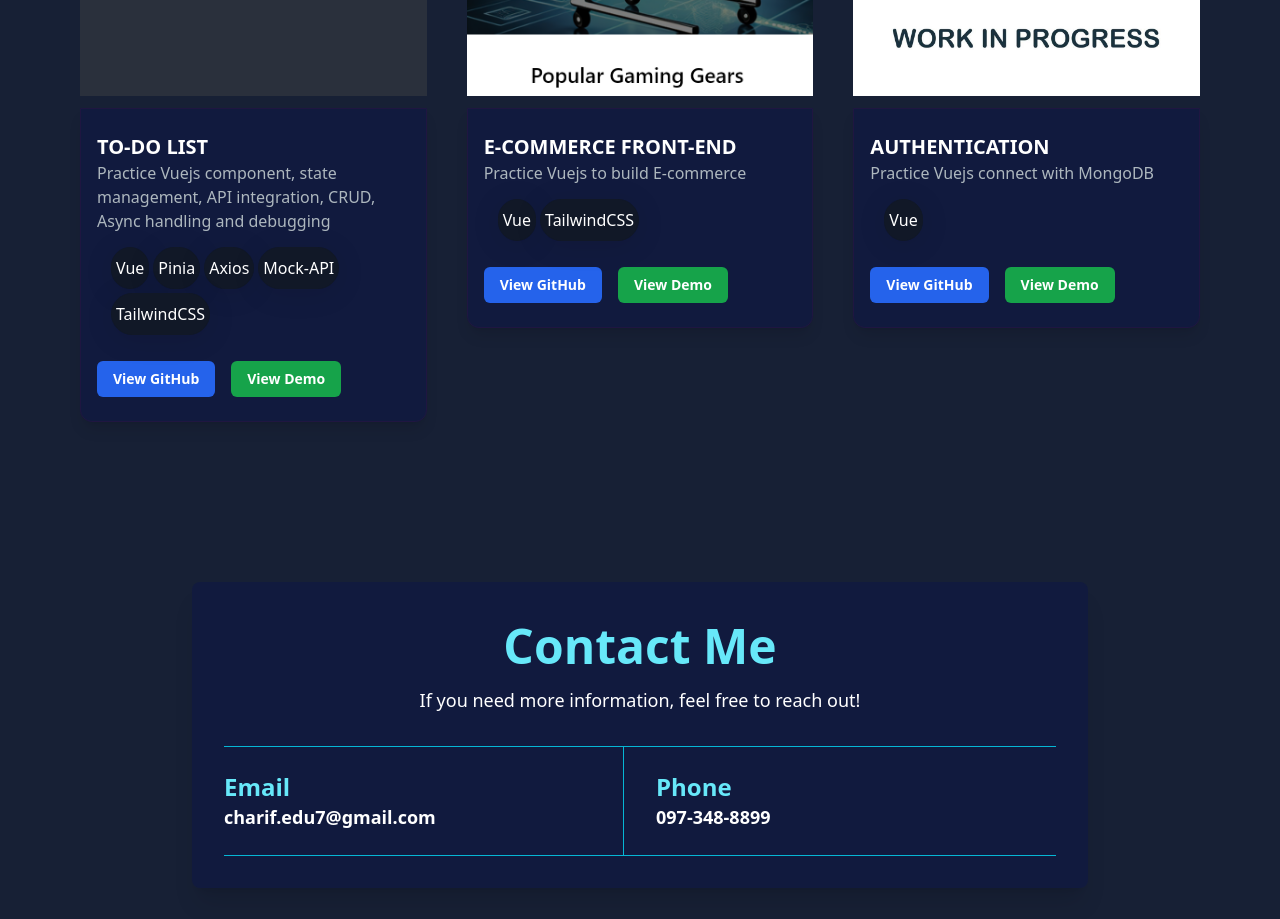
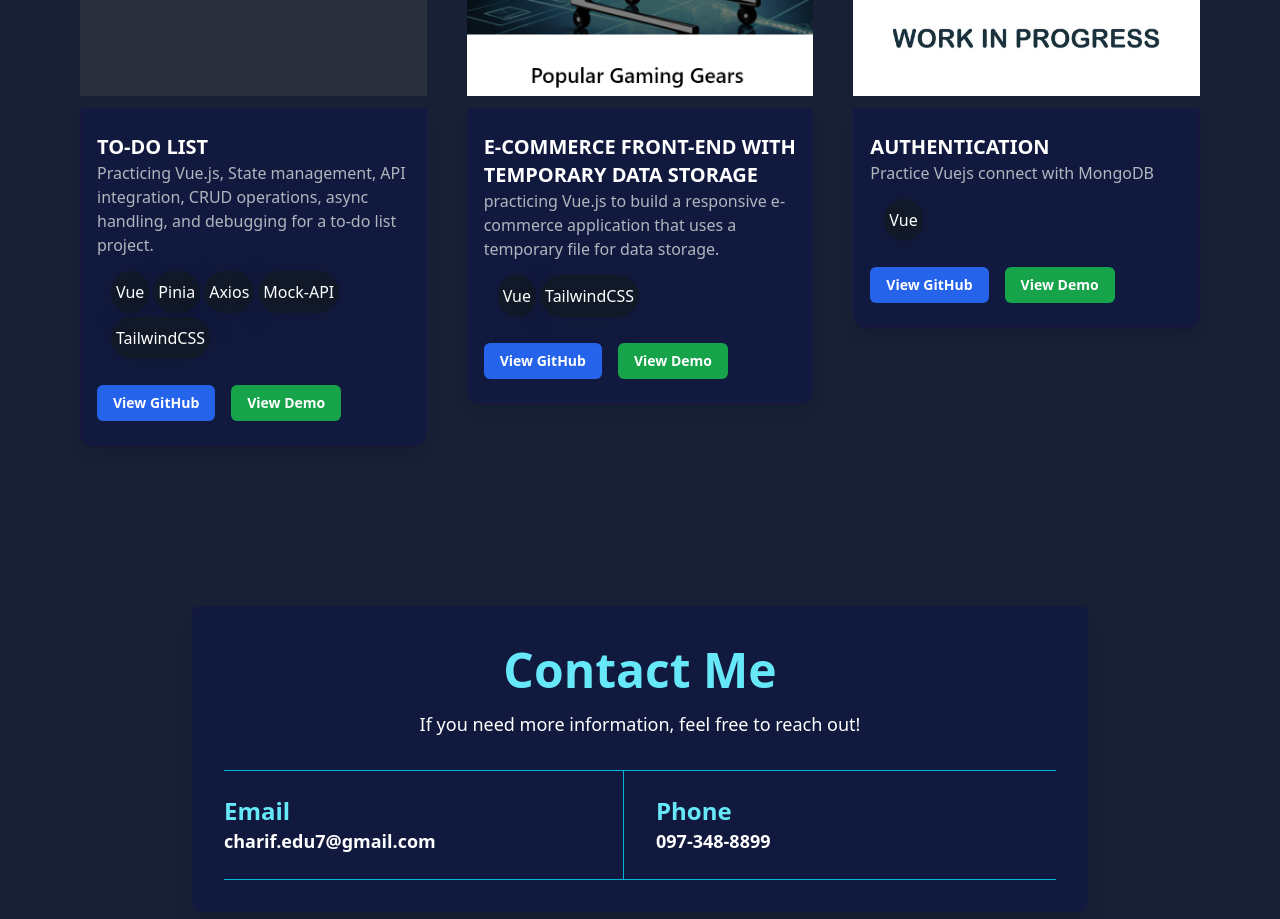
Before and after one commit to Charifx7/MyPortfolio, a Vue app: page / in a window 1280 px wide. Shown: the part 1780-2699 px from the top of the page. Built offline with nearby package versions, Linux system fonts and the light colour scheme.

Commit message:
update project

```diff
--- a/src/components/LatestProjSection.vue
+++ b/src/components/LatestProjSection.vue
@@ -50,7 +50,7 @@ const Projects = ref([
         id: 1,
         image: '/assets/project1.png',
         title: 'To-do list',
-        description: 'Practice Vuejs component, state management, API integration, CRUD, Async handling and debugging',
+        description: 'Practicing Vue.js, State management, API integration, CRUD operations, async handling, and debugging for a to-do list project.',
         technologies: ['Vue', 'Pinia', 'Axios', 'Mock-API', 'TailwindCSS'],
         gitURL: 'https://github.com/Charifx7/todo-list',
         webURL: 'https://todo-list-beta-two-62.vercel.app/'
@@ -58,8 +58,8 @@ const Projects = ref([
     {
         id: 2,
         image: '/assets/project2.png',
-        title: 'E-commerce Front-end',
-        description: 'Practice Vuejs to build E-commerce',
+        title: 'E-commerce Front-end with temporary data storage',
+        description: 'practicing Vue.js to build a responsive e-commerce application that uses a temporary file for data storage.',
         technologies: ['Vue', 'TailwindCSS'],
         gitURL: 'https://github.com/Charifx7/e-commerce-front-end',
         webURL: 'https://e-commerce-front-end-fawn.vercel.app/'
```
